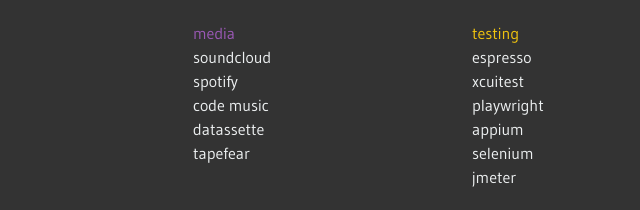
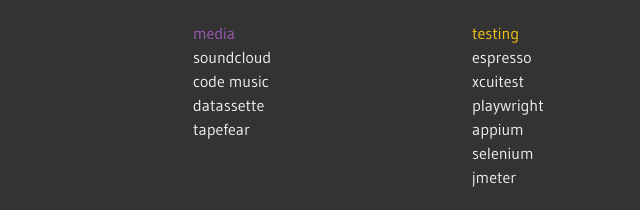
Before and after one commit to JoshLudahl/ludahl_com, a plain HTML site: page start/index.html in a window 1280 px wide. Shown: the part 139-349 px from the top of the page, 180-820 px from the left. Drawn offline with nearby package versions, Linux system fonts and the light colour scheme.

Commit message:
Remove Spotify link from index.html media section

```diff
--- a/start/index.html
+++ b/start/index.html
@@ -45,7 +45,6 @@
                     <ul class="list-unstyled">
                         <li>media</li>
                         <li><a href="https://www.soundcloud.com/" target="_blank">soundcloud</a></li>
-                        <li><a href="https://spotify.com" target="_blank">spotify</a></li>
                         <li><a href="https://musicforprogramming.net/?one" target="_blank">code music</a></li>
                         <li><a href="https://datassette.net/" target="_blank">datassette</a></li>
                         <li><a href="https://www.tapefear.com/" target="_blank">tapefear</a></li>
```
